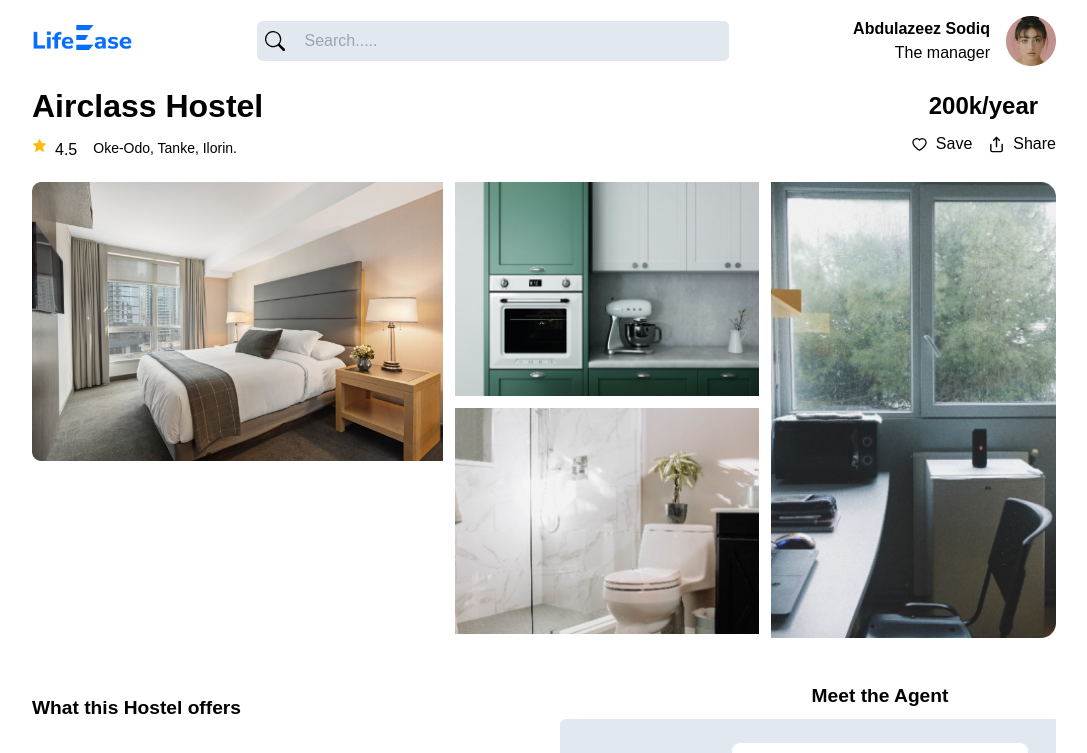
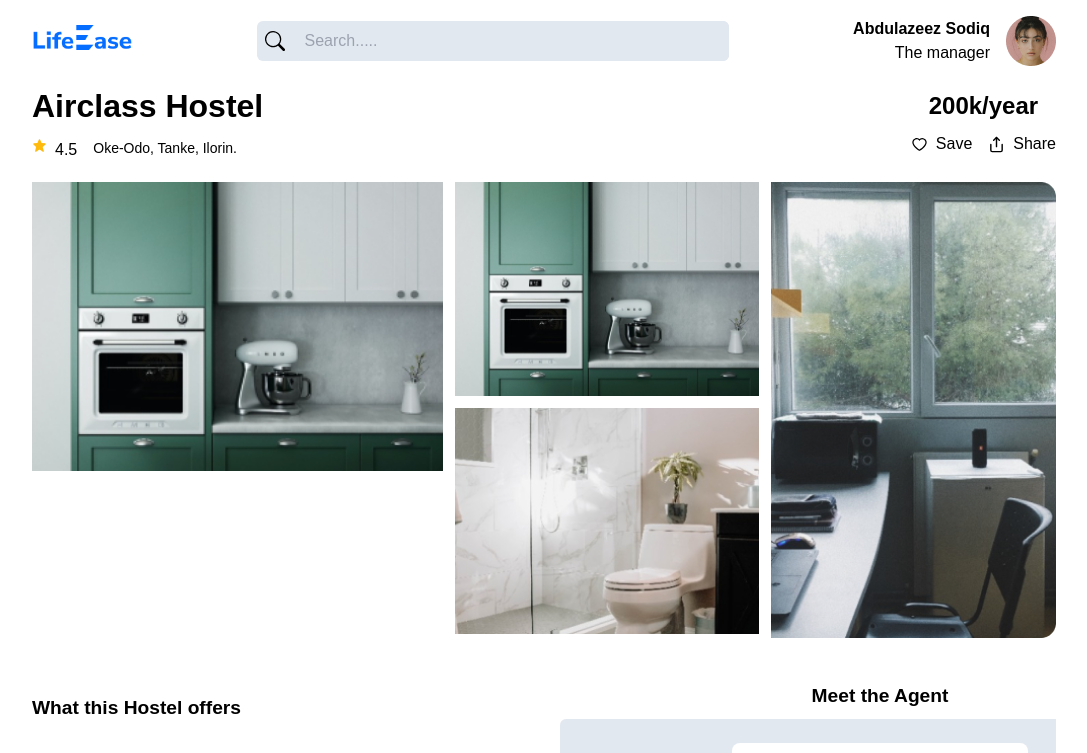
Before and after one commit to Abdulzeez403/lifeEase, a Next.js app: page /booking in a window 1280 px wide. Shown: the top 753 px of the page, without its empty margins (96-1183 px from the left). Built offline with nearby package versions, Linux system fonts and the light colour scheme.

Commit message:
new changes

```diff
--- a/src/module/booking/components/rooms.tsx
+++ b/src/module/booking/components/rooms.tsx
@@ -1,6 +1,6 @@
 import { ApImage } from '@/components/image';
 import React from 'react'
-import Image1 from "../../../../public/image/image1.png"
+// import Image1 from "../../../../public/image/image1.png"
 import Image2 from "../../../../public/image/image2.png"
 import Image3 from "../../../../public/image/image3.png"
 import Image4 from "../../../../public/image/image4.png"
@@ -10,7 +10,7 @@ const RoomsImage = () => {
         <div className='flex gap-x-3 py-5'>
             <div className='w-[43rem] gap-x-2'>
                 <ApImage
-                    src={Image1}
+                    src={Image4}
                     width={30}
                     height={30}
                     alt=""
```
